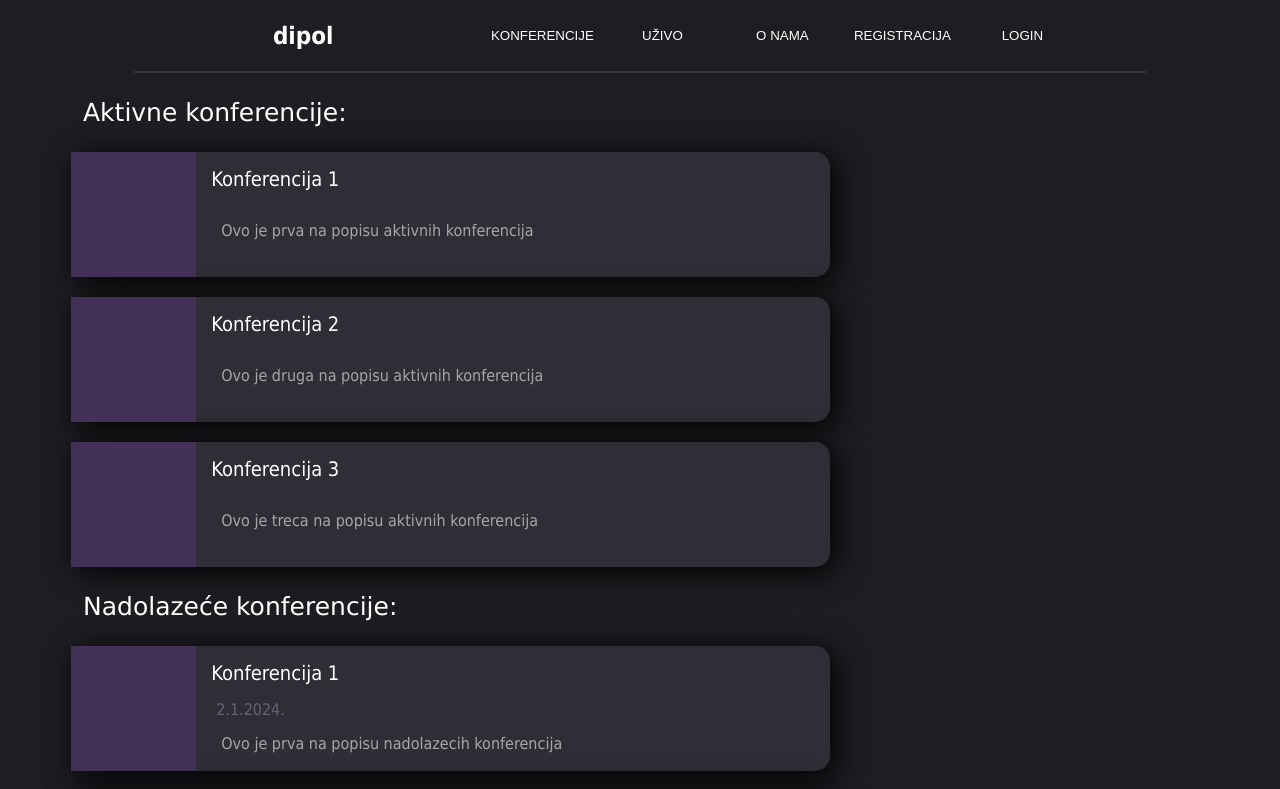
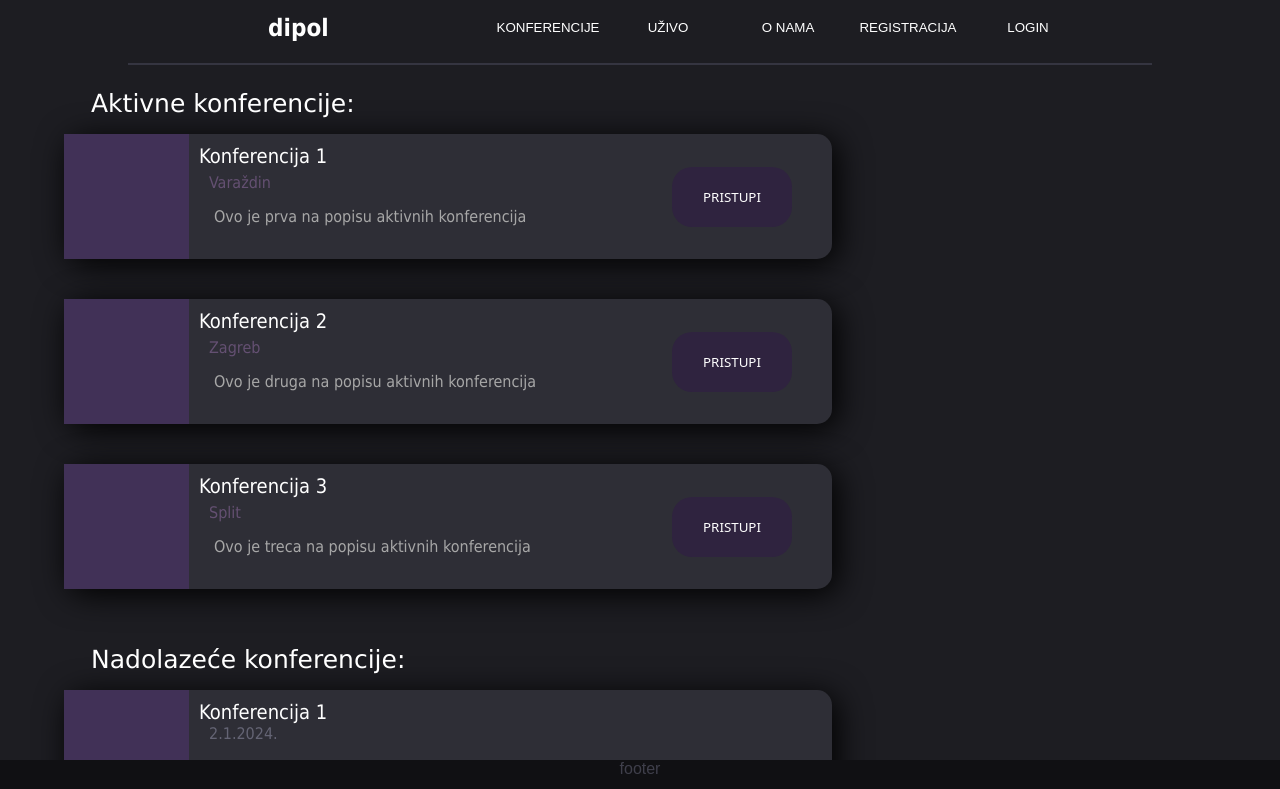
Before and after one commit to VedranLugaric/Dipol, a React (Vite) app in the folder frontend/: page /konferencije in a window 1280 px wide. Shown: the top 789 px of the page. Built offline with nearby package versions, Linux system fonts and the light colour scheme.

Commit message:
Dodana stranica za prikaz postera
Modificirana stranica za prikaz konferencija, napravljen genericki izgled stranice za prikaz postera

```diff
--- a/frontend/src/App.jsx
+++ b/frontend/src/App.jsx
@@ -6,6 +6,12 @@ import { useAuth } from './AuthContext';
 const NavigationButton = (props) => {
   return (
     <button className='navButton'>{props.name}</button>
+  )
+}
+
+const Footer = () => {
+  return (
+    <div className='footer'>footer</div>
   )
 }
 
@@ -63,6 +69,7 @@ const App = () => {
     <>
       <NavBar />
       <Main />
+      <Footer />
     </>
   )
 }
--- a/frontend/src/index.jsx
+++ b/frontend/src/index.jsx
@@ -7,6 +7,7 @@ import Uzivo from './pages/Uzivo/Uzivo';
 import Registracija from './pages/Registracija/Registracija';
 import UserPage from './pages/UserPage/UserPage';
 import Konferencije from './pages/Konferencije/Konferencije'
+import Poster from './pages/Poster/Poster'
 
 const Main = () => {
   return (
@@ -18,6 +19,7 @@ const Main = () => {
         <Route exact path='/registracija' element={<Registracija />} />
         <Route exact path='/UserPage' element={<UserPage />} />
         <Route exact path='/konferencije' element={<Konferencije />}/>
+        <Route exact path='/poster' element={<Poster />}/>
       </Routes>
     </>
   );
--- a/frontend/src/pages/Home/Home.css
+++ b/frontend/src/pages/Home/Home.css
@@ -88,3 +88,15 @@
   cursor: pointer;
   font-weight: bold;
 }
+.footer{
+  width: 100%;
+  height: 40px;
+  bottom: 0;
+  position: fixed;
+  background-color: rgb(16, 16, 19);
+  color: rgb(63, 63, 75);
+  text-align: center;
+}
+body{
+  margin: 0;
+}
--- a/frontend/src/pages/Konferencije/Konferencije.css
+++ b/frontend/src/pages/Konferencije/Konferencije.css
@@ -1,7 +1,8 @@
 .konfContainer{
     display: block;
 }
-p{
+.tekst{
+    padding: 1rem;
     margin-left: 75px;
     font-family: Verdana, Geneva, Tahoma, sans-serif;
     color: white;
@@ -15,7 +16,7 @@ p{
     height: 125px;
     display: flex;
     background-color: rgb(46, 46, 54);
-    margin-bottom: 20px;
+    margin-bottom: 40px;
 }
 .konfImg{
     width: 125px;
@@ -29,8 +30,11 @@ p{
 }
 .naziv{
     color: white;
-    padding: 15px;
     font-size: 20px;
+    text-decoration: none;
+    width: max-content;
+    margin-top: 10px;
+    margin-left: 10px;
 }
 .opis{
     padding: 15px;
@@ -46,17 +50,36 @@ p{
     margin-left: 20px;
     color: rgb(100, 100, 116);
 }
-.footer{
-    height: 70px;
-    margin: -7px;
-    margin-top: 50px;
-    background-color: rgb(16, 16, 19);
-    color: rgb(63, 63, 75);
-    text-align: center;
-}
 hr{
     height: 2px;
     background-color: rgb(53, 53, 65);
     border: none;
     width: 80%;
 }
+
+.mjesto{
+    color: rgb(100, 80, 114);
+    margin-left: 20px;
+    margin-top: 5px;
+}
+.pristupi{
+    height: 60px;
+    width: 120px;
+    margin-left: auto;
+    align-self: center;
+    margin-right: 40px;
+}
+.pristupibutton{
+    width: 120px;
+    height: 60px;
+    border-radius: 20px;
+    border: none;
+    background-color: rgb(47, 35, 63);
+    color: white;
+    font-family:system-ui, -apple-system;
+    font-weight: 400;
+}
+.pristupibutton:hover{
+    cursor: pointer;
+    box-shadow: rgb(65, 49, 87) 0 0 20px;
+}
--- a/frontend/src/pages/Konferencije/Konferencije.jsx
+++ b/frontend/src/pages/Konferencije/Konferencije.jsx
@@ -1,5 +1,6 @@
 import './Konferencije.css'
 import FallingAnimation from '../../FallingAnimation';
+import { Link } from 'react-router-dom'
 
 const Konferencije = () => {
 
@@ -7,34 +8,55 @@ const Konferencije = () => {
     return(
         <>
         <FallingAnimation>
-            <hr></hr>
+        <hr></hr>
         <div className='konfContainer'>
-            <p>Aktivne konferencije: </p>
+        <div className='tekst'>Aktivne konferencije: </div>
             <div className='aktivne'>
                 <div className='konferencija'>
                     <div className='konfImg'></div>
                     <div className='texts'>
                         <span className='naziv'>Konferencija 1</span>
+                        <span className='mjesto'>Varaždin</span>
                         <span className='opis'>Ovo je prva na popisu aktivnih konferencija</span>
+                    </div>
+                    <div className='pristupi'>
+                        <Link to='/poster'>
+                            <button className='pristupibutton'>PRISTUPI
+                            </button>
+                        </Link>
                     </div>
                 </div>
                 <div className='konferencija'>
                     <div className='konfImg'></div>
                     <div className='texts'>
                         <span className='naziv'>Konferencija 2</span>
+                        <span className='mjesto'>Zagreb</span>
                         <span className='opis'>Ovo je druga na popisu aktivnih konferencija</span>
+                    </div>
+                    <div className='pristupi'>
+                        <Link to='/poster'>
+                            <button className='pristupibutton'>PRISTUPI
+                            </button>
+                        </Link>
                     </div>
                 </div>
                 <div className='konferencija'>
                     <div className='konfImg'></div>
                     <div className='texts'>
                         <span className='naziv'>Konferencija 3</span>
+                        <span className='mjesto'>Split</span>
                         <span className='opis'>Ovo je treca na popisu aktivnih konferencija</span>
+                    </div>
+                    <div className='pristupi'>
+                        <Link to='/poster'>
+                            <button className='pristupibutton'>PRISTUPI
+                            </button>
+                        </Link>
                     </div>
                 </div>
             <div/>
             <div className='nadolazece'>
-            <p>Nadolazeće konferencije: </p>
+            <div className='tekst'>Nadolazeće konferencije: </div>
                 <div className='konferencija'>
                     <div className='konfImg'></div>
                     <div className='texts'>
@@ -62,7 +84,7 @@ const Konferencije = () => {
             </div>
             </div>
         </div>
-        <div className='footer'>footer</div>
+        <hr></hr>
         </FallingAnimation>
         </>
     )
--- /dev/null
+++ b/frontend/src/pages/Poster/Poster.css
@@ -0,0 +1,89 @@
+.postercontainer{
+    margin-top: 30px;
+    margin-bottom: 30px;
+    height: 600px;
+    width: 100%;
+    display: flex;
+    flex-direction: row;
+}
+.poster-middle{
+    box-shadow: 0 0 20px rgb(58, 51, 66);
+    height: inherit;
+    width: 50%;
+    background-color: rgb(33, 33, 44);
+    z-index: 1;
+}
+.poster-right{
+    box-shadow: 0 0 20px rgb(49, 41, 59);
+    width: 25%;
+    height: 75%;
+    align-self: center;
+    background-color: rgb(28, 28, 36);
+    z-index: 0;
+}
+.poster-left{
+    box-shadow: 0 0 20px rgb(49, 41, 59);
+    width: 25%;
+    height: 75%;
+    align-self: center;
+    background-color: rgb(28, 28, 36);
+}
+
+hr{
+    height: 2px;
+    background-color: rgb(53, 53, 65);
+    border: none;
+    width: 80%;
+}
+.posternaziv{
+    font-family: Verdana, Geneva, Tahoma, sans-serif;
+    color: white;
+    font-size: 25px;
+    text-align: center;
+    margin: auto;
+    margin-top: 30px;
+}
+.contents{
+    display: flex;
+    flex-direction: wrap;
+
+}
+.prev{
+    width: 60px;
+    height: 60px;
+    margin-top: 20px;
+    border: none;
+    border-radius: 10px;
+    margin-left: auto;
+    background-color: rgb(65, 49, 87);
+    font-size: 35px;
+    color: white;
+    font-family: system-ui;
+}
+.next{
+    width: 60px;
+    height: 60px;
+    margin-top: 20px;
+    border: none;
+    border-radius: 10px;
+    margin-right: auto;
+    background-color: rgb(65, 49, 87);
+    font-size: 35px;
+    color: white;
+    font-family: system-ui;
+}
+.prev:hover{
+    cursor: pointer;
+    box-shadow: rgb(57, 46, 71) 0 0 1rem;
+}
+.next:hover{
+    cursor: pointer;
+    box-shadow: rgb(57, 46, 71) 0 0 1rem;
+}
+p{
+    text-align: center;
+    font-size: 18px;
+    margin: auto;
+    width: 50%;
+    color: rgb(190, 190, 190);
+}
--- /dev/null
+++ b/frontend/src/pages/Poster/Poster.jsx
@@ -0,0 +1,42 @@
+import FallingAnimation from '../../FallingAnimation'
+import './Poster.css'
+
+const Poster = () => {
+    const preth = '<'
+    const sljed = '>'
+    return (
+        <>
+        <FallingAnimation>
+            <hr></hr>
+            <div className='postercontainer'>
+                <div className='poster-left'>
+                </div>
+                <div className='poster-middle'>
+                </div>
+                <div className='poster-right'>
+                </div>
+            </div>
+            <hr></hr>
+            <div className='contents'>
+                <button className='prev'>{preth}</button>
+                <span className='posternaziv'>Trenutni poster: Naziv</span>
+                <button className='next'>{sljed}</button>
+            </div>
+            <div className='opispostera'>
+                <p>Kombinacija bogatih boja
+                    i izražajnih linija stvara
+                    dinamičan prikaz umjetnosti.
+                    Središnji motiv privlači pažnju
+                    svojom dubinom i emotivnom snagom,
+                    dok se oko njega misteriozno stapaju
+                    oblici i teksture.
+                    Svaki detalj poziva na promišljanje
+                    i istraživanje, stvarajući vizualno
+                    iskustvo koje intrigira i nadahnjuje.</p>
+            </div>
+        </FallingAnimation>
+        </>
+    )
+}
+
+export default Poster
```
